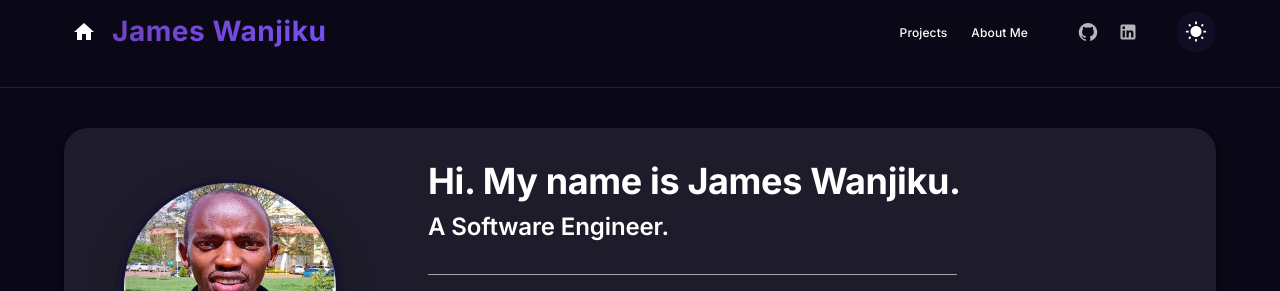
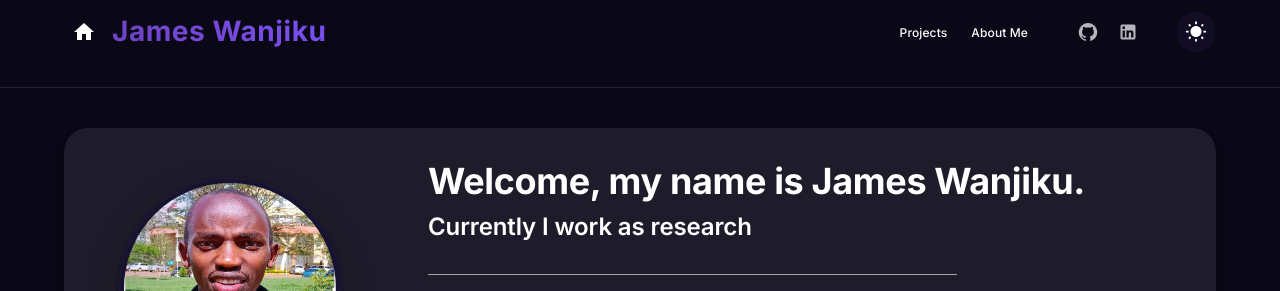
Before and after one commit to Garnet-Owl/Garnet-Owl.github.io, a Next.js app: page / in a window 1280 px wide. Shown: the top 291 px of the page. Built offline with nearby package versions, Linux system fonts and the light colour scheme.

Commit message:
Update Hero component text for improved introduction

```diff
--- a/app/dashboard/Hero.tsx
+++ b/app/dashboard/Hero.tsx
@@ -79,7 +79,7 @@ const Hero = () => {
                   }}
                 >
                   <TypewriterEffect
-                    text="Hi. My name is James Wanjiku."
+                    text="Welcome, my name is James Wanjiku."
                     speed={70}
                   />
                 </Typography>
@@ -94,7 +94,7 @@ const Hero = () => {
                   }}
                 >
                   <TypewriterEffect
-                    text="A Software Engineer."
+                    text="Currently I work as researcher at AAI-Labs."
                     speed={70}
                     delay={3300}
                   />
```
